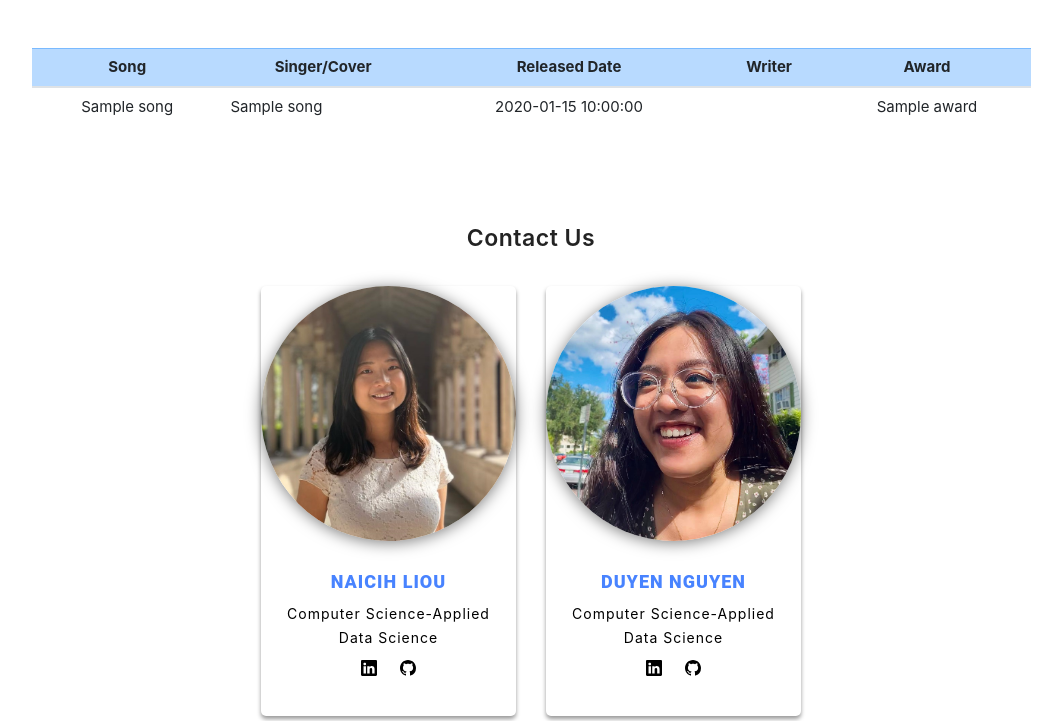
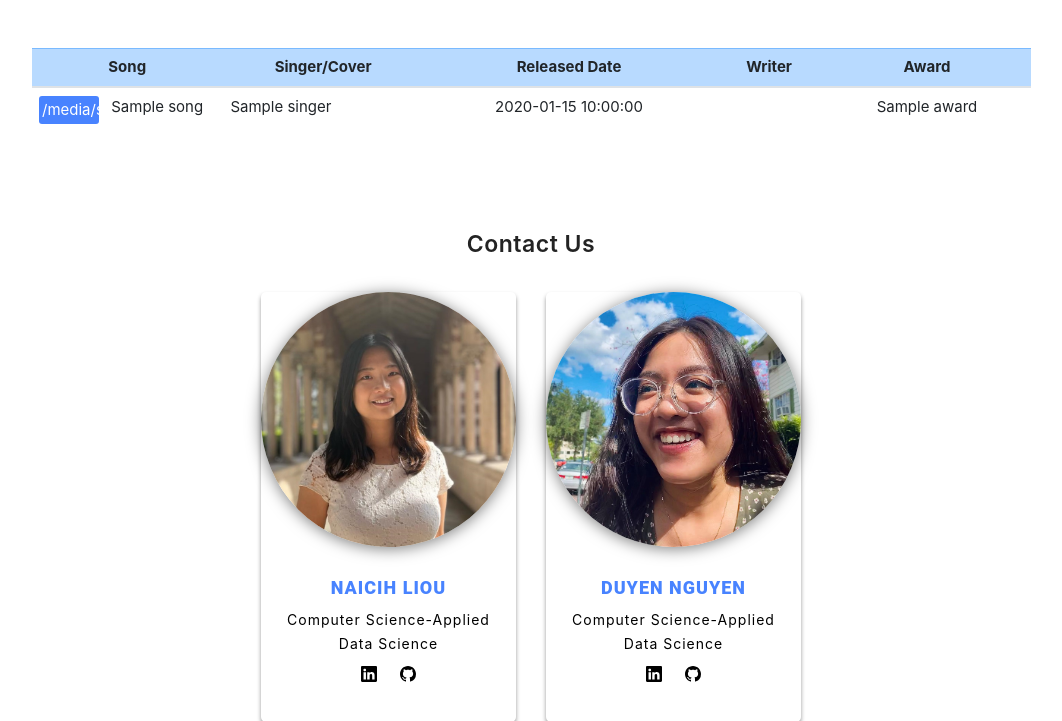
Before and after one commit to NaicihLiou/A-Decade-of-Song-Covers-Knowledge-Graph, a Flask app: template WebAPP/templates/index.html in a window 1280 px wide. Shown: the part 1666-2387 px from the top of the page, without its empty margins (109-1171 px from the left). Run offline with Flask 2, Linux system fonts and the light colour scheme; the template is opened without the code that fills it: most values are stand-ins (such as "Sample title", 1, 10 or a date in 2020); some libraries are stand-ins or nearby versions.

Commit message:
Add cover/original tag

```diff
--- a/WebAPP/app.py
+++ b/WebAPP/app.py
@@ -21,23 +21,10 @@
 
 def query_neo4j(tx, query_cmd):
     result = tx.run(query_cmd)
+    # print(result.values())
     return [{'song':elem['song'], 'singer':elem['singer']} for elem in result]
-
-    for elem in result:
-        try:
-            print(elem['n'].get('name'))
-            # print(elem.data()['n']['name'])
-            # print(json.dumps(elem.data()))
-        except:
-            print( 'nooooo')
-    return result
     # return result.single()[0]
 
-# def print_friends(tx, name):
-#     query = ("MATCH (a:Person)-[:KNOWS]->(friend) WHERE a.name = $name "
-#              "RETURN friend.name ORDER BY friend.name")
-#     for record in tx.run(query, name=name):
-#         print(record["friend.name"])
 
 @app.route("/")
 def hello():
@@ -75,13 +62,16 @@
         # cmd = f'MATCH (song:ns0__cover_song)-[:ns1__sung_by]->(singer:ns0__singer) WHERE song.rdfs__release_date <= date("2015-12-31") AND song.rdfs__release_date >= date("2015-01-01") RETURN song, singer LIMIT 20;'
 
     where_cmd = ' AND '.join(where_cmds)
-    cmd = f'MATCH (song)-[:ns1__sung_by]->(singer:ns0__singer) WHERE {where_cmd} RETURN song, singer LIMIT 10;'
+    cmd = f'MATCH (song)-[:ns1__sung_by]->(singer:ns0__singer) WHERE {where_cmd} RETURN song, singer ORDER BY song.title LIMIT 10;'
     print('='*40,f'cmd = {cmd}', '='*40)
     result_elems = execute_query_neo4j("bolt://localhost:7687", "neo4j", "dsci558", cmd)
 
     result = []
     for result_elem in result_elems:
         song_to_print = {}
+        song_to_print = {}
+        song_to_print['cover_original'] = 'cover' if 'ns0__cover_song' in result_elem['song'].labels else 'original'
+
         for target in ['singer', 'song']:
             elem = result_elem[target]
             for k, v in elem.items():
@@ -97,6 +87,7 @@
         # Extract first element in list format
         if song_to_print['has_writers']:
             song_to_print['has_writers'] = song_to_print['has_writers'].split(',')[0]
+        print('\n\nsinger == ', song_to_print['singer'])
         result.append(song_to_print)
 
 
--- a/WebAPP/templates/index.html
+++ b/WebAPP/templates/index.html
@@ -246,10 +246,13 @@
                         <tbody>
                             {% for song_elem in queryResult %}
                             <tr>
-                                <td scope="row">{{song_elem.song}}</td>
+                                <td scope="row">
+                                    <div style="float:left; color:white; padding: 3px; background-color:#4883ff; border-radius: 3px; width: 60px;">{{song_elem.cover_original}}</div>
+                                    <div>{{song_elem.song}}</div>
+                                </td>
                                 <!-- <td scope="row">{{song_elem.singer}}</td> -->
                                 <td scope="row">
-                                    <div class="tp">{{song_elem.song}}
+                                    <div class="tp">{{song_elem.singer}}
                                         <div class="card tptext" style="width: 300px; opacity: 0.9;">
                                             <div class="card-body">
                                               <div class="card-text" style="text-align: left;">
```
